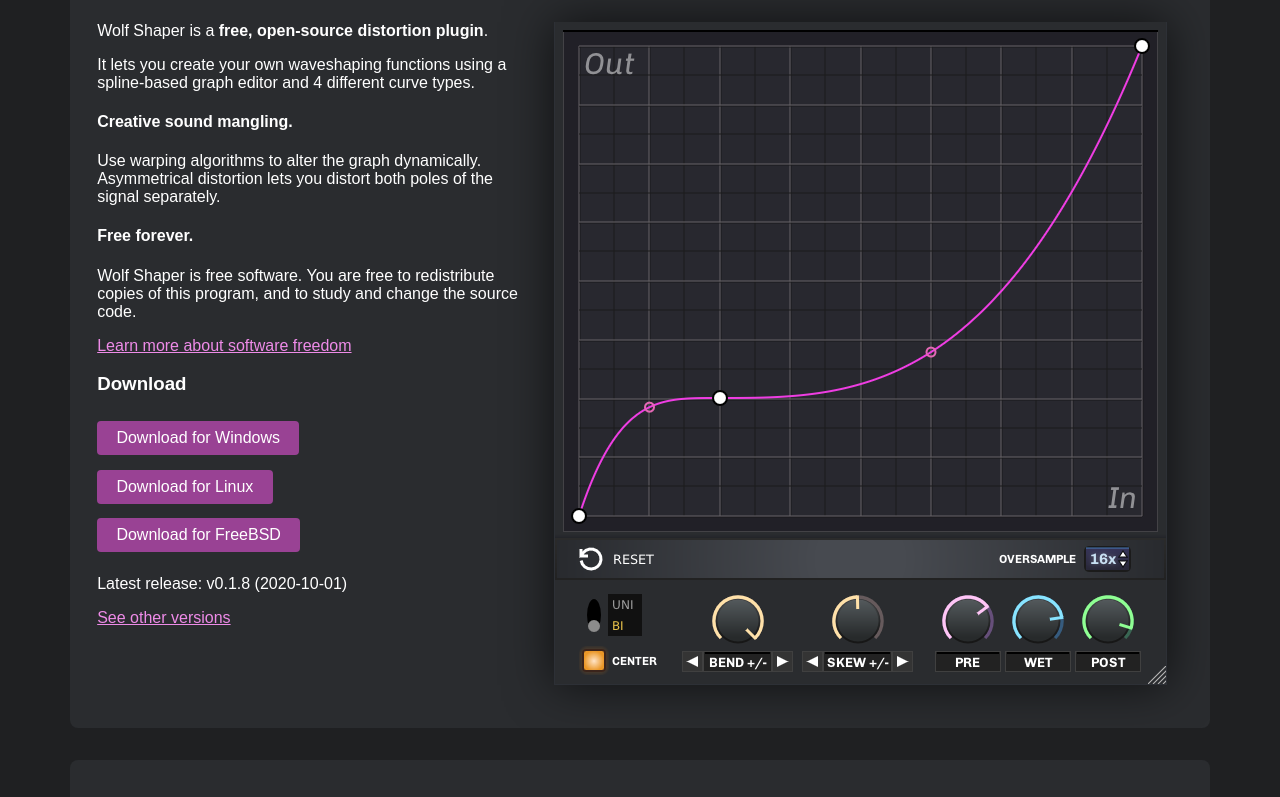
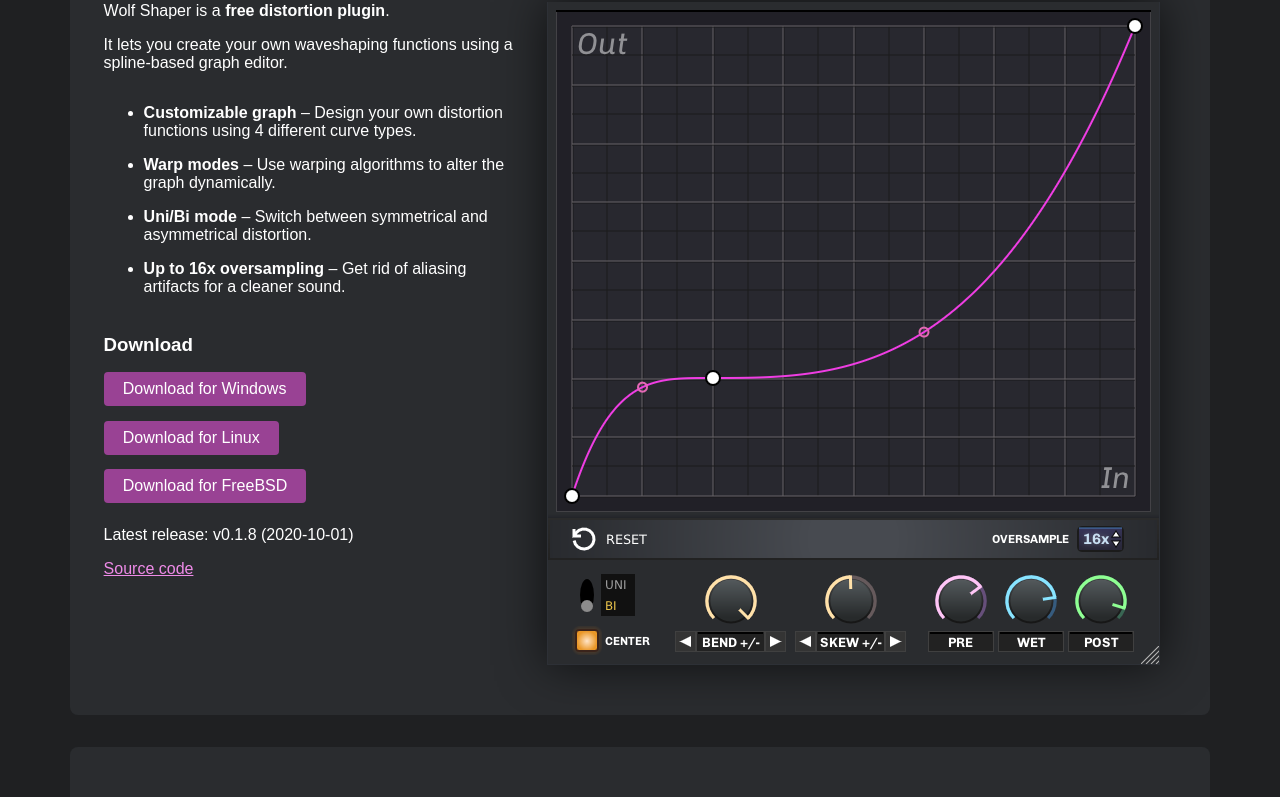
Before and after one commit to wolf-plugins/wolf-shaper, a plain HTML site: page docs/index.html in a window 1280 px wide. Shown: the part 173-970 px from the top of the page. Drawn offline with Linux system fonts and the light colour scheme.

Commit message:
Space-out the elements a little bit more

```diff
--- a/docs/index.html
+++ b/docs/index.html
@@ -24,6 +24,7 @@
             background-color: #1f2022;
             color: white;
             font-family: sans-serif;
+            font-size: 16px;
         }
 
         .header {
@@ -39,14 +40,20 @@
         }
 
         .page {
-            max-width: 71.25rem;
-            /* 1140px */
+            max-width: 1140px;
             margin: auto;
             margin-top: 2rem;
         }
 
+        .block {
+            background-color: #2a2c2f;
+            padding: 2.1rem;
+            border-radius: 0.5rem;
+        }
+
         .presentation-section {
             overflow: auto;
+            padding-top: 0.5em;
         }
 
         h1 {
@@ -96,10 +103,17 @@
             margin-top: 2rem;
         }
 
-        .block {
-            background-color: #2a2c2f;
-            padding: 1.7rem;
-            border-radius: 0.5rem;
+        .download-heading {
+            margin-top: 2em;
+            margin-bottom: 0.5em;
+        }
+
+        .features {
+            margin-top: 2rem;
+        }
+
+        li:not(:last-child) {
+            margin-bottom: 1rem;
         }
     </style>
 </head>
@@ -107,7 +121,7 @@
 <body>
 
     <div class="page">
-        <div class="presentation-section block">
+        <div class="block presentation-section">
             <div class="header">
                 <img class="logo" src="images/wolf-logo.svg" />
                 <h1>Wolf Shaper</h1>
@@ -118,29 +132,24 @@
             </div>
 
             <p>
-                Wolf Shaper is a <b>free, open-source distortion plugin</b>.
+                Wolf Shaper is a <b>free distortion plugin</b>.
             </p>
             <p>
                 It lets you create your own waveshaping
-                functions using a spline-based graph editor and 4 different curve types.
-            </p>
-            <h4>Creative sound mangling.</h4>
-            <p>
-                Use warping algorithms to alter the graph dynamically. Asymmetrical distortion lets you distort both
-                poles
-                of the signal separately.
+                functions using a spline-based graph editor.
             </p>
 
-            <h4>Free forever.</h4>
-            <p>
-                Wolf Shaper is free software. You are free to redistribute copies of this program, and to study and
-                change the source code.
-            </p>
-            <p>
-                <a href="https://www.gnu.org/philosophy/">Learn more about software freedom</a>
-            </p>
+            <div class="features">
+                <ul>
+                    <li><strong>Customizable graph</strong> – Design your own distortion functions using 4 different curve
+                        types.</li>
+                    <li><strong>Warp modes</strong> – Use warping algorithms to alter the graph dynamically.</li>
+                    <li><strong>Uni/Bi mode</strong> – Switch between symmetrical and asymmetrical distortion.</li>
+                    <li><strong>Up to 16x oversampling</strong> – Get rid of aliasing artifacts for a cleaner sound.</li>
+                </ul>
+            </div>
 
-            <h3>Download</h3>
+            <h3 class="download-heading">Download</h3>
             <div class="download-section">
                 <a class="button" href="#">Download for Windows</a>
                 <a class="button" href="#">Download for Linux</a>
@@ -150,11 +159,11 @@
                     Latest release: v0.1.8 (2020-10-01)
                 </p>
 
-                <a href="#">See other versions</a>
+                <a href="#">Source code</a>
             </div>
         </div>
 
-        <div class="how-to-use-section block">
+        <div class="block how-to-use-section">
             <h2>How to use</h2>
 
             <h3>Parameters and controls</h3>
```
